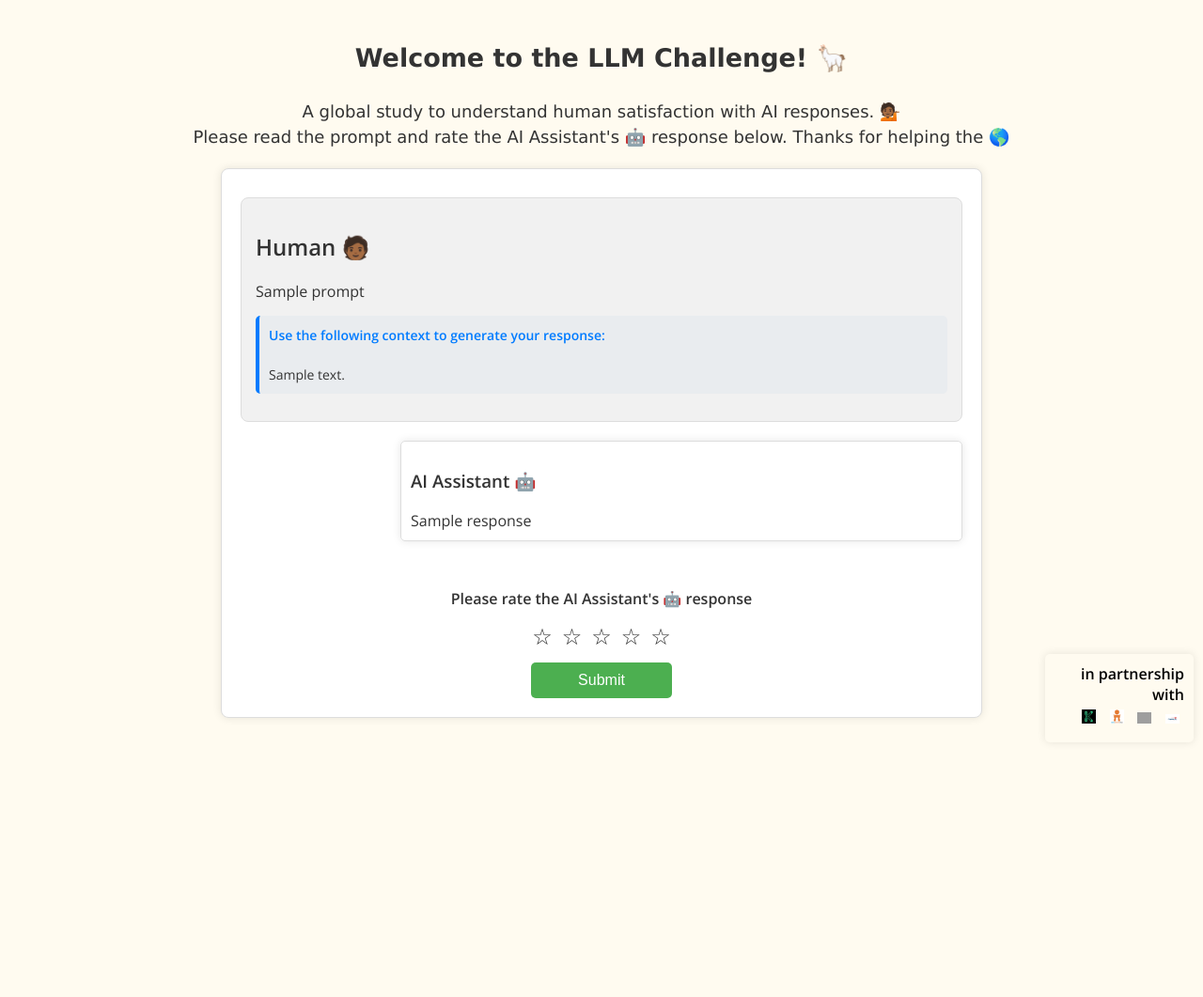
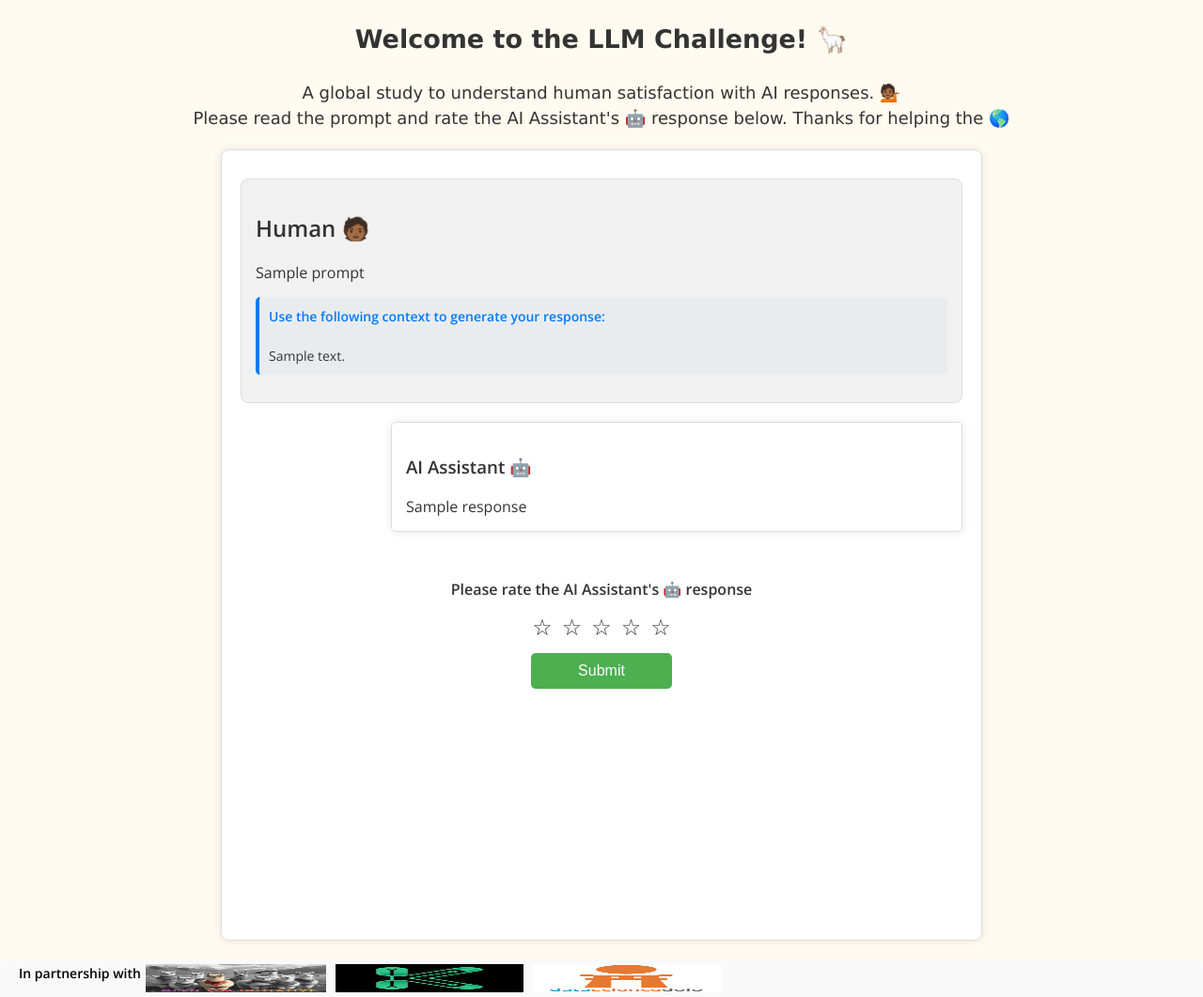
Before and after one commit to open-llm-initiative/llm-challenge, a Flask app: template templates/challenge.html in a window 1280 px wide. Shown: the whole page at 94% size. Before the commit the page ends 770 px from the top, so only its background shows below. Run offline with Flask 3, Linux system fonts and the light colour scheme; the template is opened without the code that fills it: most values are stand-ins (such as "Sample title", 1, 10 or a date in 2020); data that the repository does not hold is empty; grey boxes are pictures that could not be loaded.

Commit message:
fixed docker compose file to use port 80, and fixed style issues for mobile

```diff
--- a/docker-compose.yml
+++ b/docker-compose.yml
@@ -6,6 +6,6 @@ services:
       context: .
       dockerfile: Dockerfile
     ports:
-      - "8080:8080"
+      - "80:80"
     env_file:
       - .env
--- a/static/web/challenge.css
+++ b/static/web/challenge.css
@@ -8,6 +8,10 @@ body {
     margin: 0;
     padding: 20px;
     position: relative;
+    height: 100%; /* Ensure the body and html take up the full window height */
+    margin: 0; /* Remove default margin */
+    padding: 0; /* Remove default padding */
+
 }
 .header {
     text-align: center;
@@ -16,6 +20,7 @@ body {
     line-height: 1.5;
     font-family: Verdana;
 }
+
 .container {
     background-color: #fff;
     padding: 20px;
@@ -26,6 +31,8 @@ body {
     border: 1px solid #ddd;
     display: flex;
     flex-direction: column;
+    min-height: 100vh; /* Ensure the container takes up at least the full viewport height */
+    margin-bottom: 20px; /* Space for the footer */
 }
 
 .chat {
@@ -61,7 +68,7 @@ body {
 
 .response_container {
     margin: 10px 0;
-    padding: 10px;
+    padding: 15px;
     border: 1px solid #ddd;
     border-radius: 5px;
     box-shadow: 0 0 10px rgba(0, 0, 0, 0.1);
@@ -164,22 +171,37 @@ body {
 }
 
 .partnership-banner {
-    position: fixed;
-    text-align: right;
     bottom: 10px;
     right: 10px;
     color: black;
     padding: 10px 10px 10px 20px;
     border-radius: 5px;
-    font-size: 16px;
-    box-shadow: 0 0 10px rgba(0, 0, 0, 0.1);
+    font-size: 14px;
     max-width: 10%;
 }
 
-.partnership-banner img{
-    width: 12%; /* or any custom size */
-    height: 12%;
-    padding: 5px 5px;
+footer {
+    background-color: #f9f9f9; /* Black background */
+    color: black; /* Text color */
+    padding: 5px 20px; /* Reduced padding to fit content within 30px height */
+    position: relative; /* Positioning relative to its normal flow */
+    clear: both; /* Ensure the footer stays at the bottom, after any floated content */
+    width: 100%; /* Full width of the page */
+    bottom: 0; /* Positioned at the bottom */
+    font-size: 14px; /* Font size */
+    border-radius: 5px 5px 0 0; /* Rounded top corners */
+    max-height: 40px; /* Maximum height of the footer */
+    display: flex; /* Flexbox for layout */
+    align-items: right; /* Vertically center the content */
+    box-sizing: border-box; /* Include padding and border in the element's total width and height */
+}
+
+.footer img {
+    max-height: auto; /* Make the images fit within the footer height */
+    height: auto; /* Ensure the image takes up the full height */
+    width: auto; /* Maintain the aspect ratio */
+    padding: 0 5px; /* Adjust padding as needed */
+    display: block; /* Ensure images behave like block elements */
 }
 
 .progress-container {
--- a/templates/base.html
+++ b/templates/base.html
@@ -3,7 +3,7 @@
 <head>
     <meta charset="UTF-8">
     <meta name="viewport" content="width=device-width, initial-scale=1.0">
-    <title>Human Satisfaction with LLMs</title>
+    <title>Understanding Human Satisfaction with LLMs</title>
     <link rel="icon" type="image/x-icon" href="../static/favicon.ico">
     <link href="../static/web/challenge.css" rel="stylesheet" type="text/css" >
     <link href="https://fonts.googleapis.com/css2?family=Open+Sans:wght@400;600&display=swap" rel="stylesheet" >
@@ -11,13 +11,12 @@
 <body>
     {% block content %} {% endblock %}
     <div class="scroll-arrow hidden" id="scroll-arrow" onclick="scrollToBottom()">&#8595;</div>
-    <div class="partnership-banner">
-        <div><b>in partnership with</b></div>
-        <img title="Katanemo" src="../static/katanemo.jpg">
-        <img title="Data Science Dojo" src="../static/data-science-dojo.png">
-        <img title="Intel" src="../static/intel-logo.png">
-        <img title="Capital One" src="../static/capital-one.png">
-    </div>
+    <footer class="footer">
+        <div><b>In partnership with</b> </div>
+        <img alt="Open LLM Initiative" title="Open LLM Initiative" src="../static/android-chrome-192x192.png">
+        <img alt="Open LLM Initiative" title="Katanemo" src="../static/katanemo.jpg">
+        <img alt="Open LLM Initiative" title="Data Science Dojo" src="../static/data-science-dojo.png">
+    </footer>
 </body>
 <script src="../static/web/challenge.js"></script>
 </html>
```
Also changed, not shown: static/android-chrome-192x192.png (added), 3 other files.
